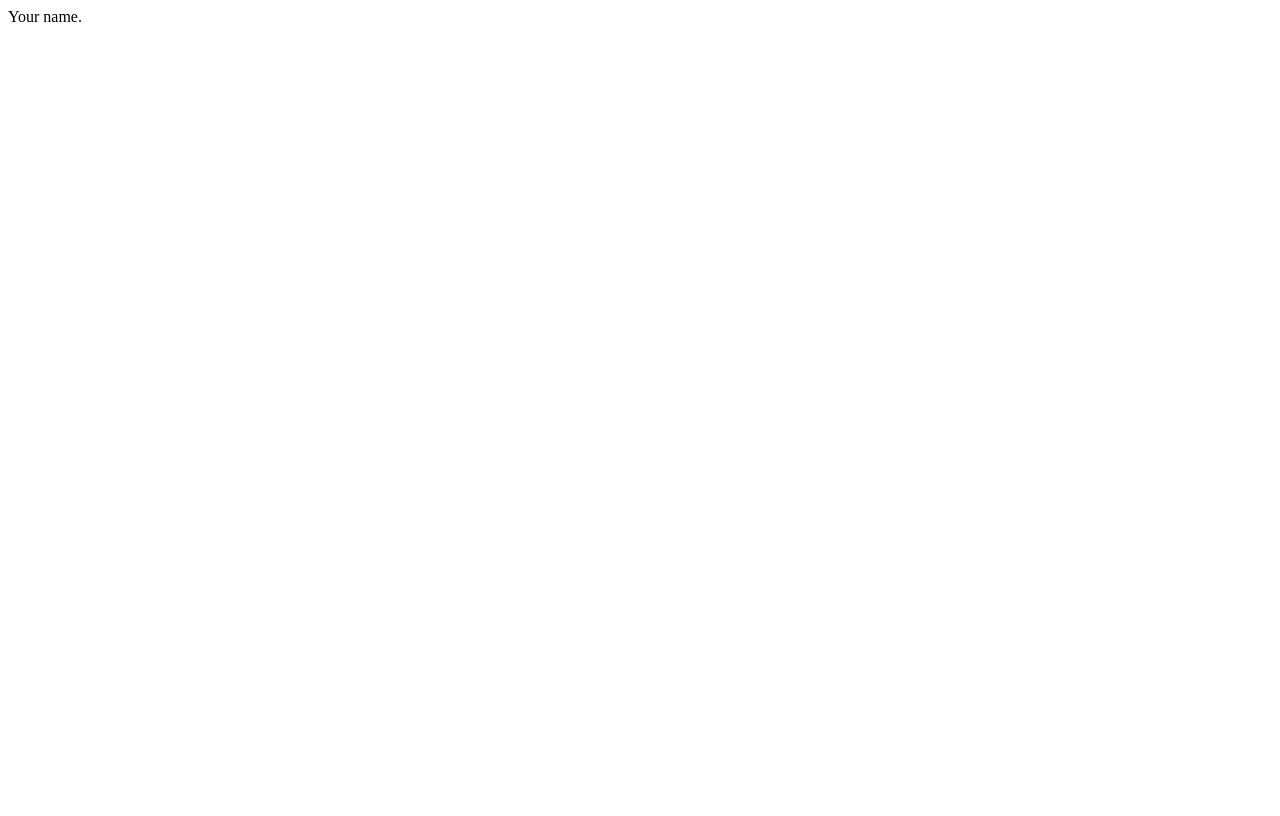
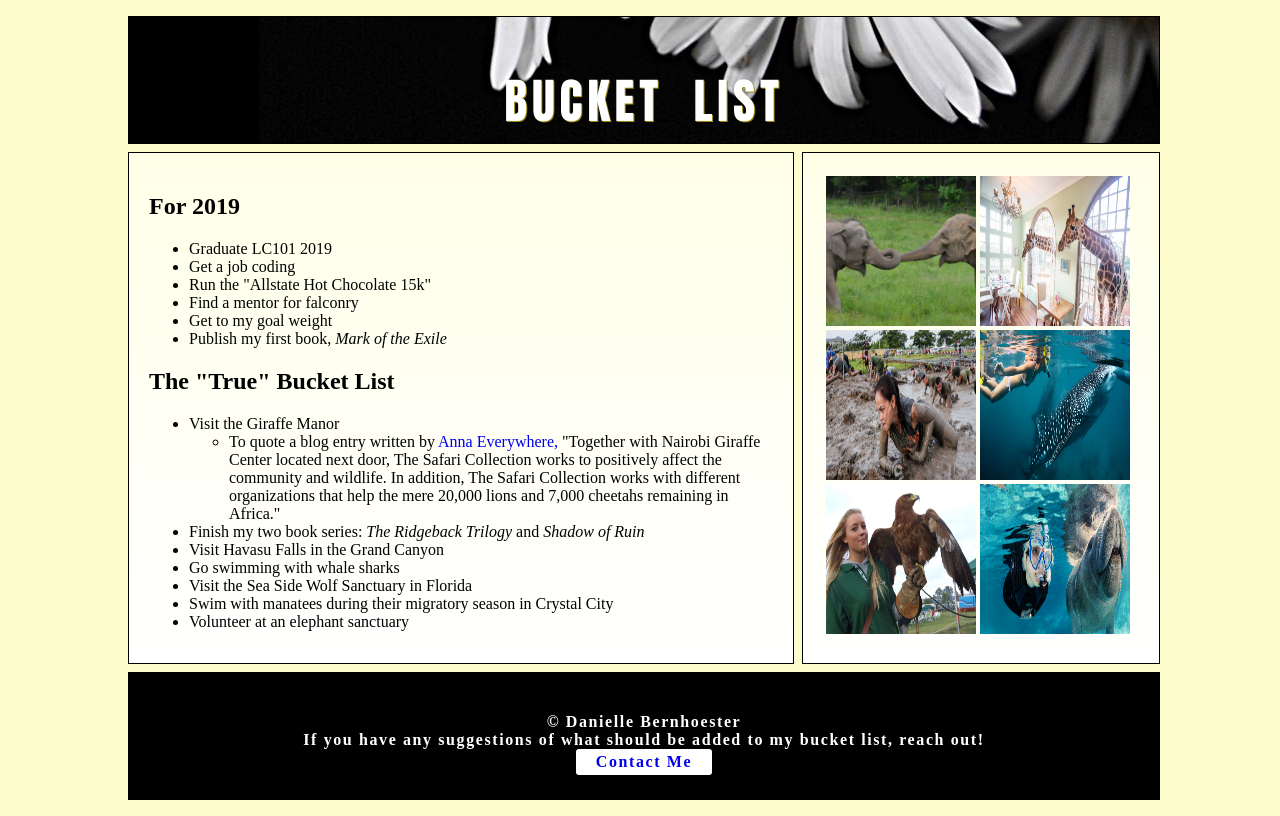
Before and after one commit to programmingdanielle/html-me-something, a plain HTML site: page index.html in a window 1280 px wide. Drawn offline with Linux system fonts and the light colour scheme.

Commit message:
Updated index, style and added images

```diff
--- a/index.html
+++ b/index.html
@@ -1 +1,67 @@
-<p>Your name.</p>
+<!DOCTYPE html>
+<html>
+<head>
+    <title>Bucket List</title>
+    <link rel="stylesheet" type="text/css" href="style.css">
+</head>
+
+<body>
+
+<div id="container">
+
+<header>
+    <h3>Bucket List</h3>
+</header>
+
+<main>
+
+    <h2>For 2019</h2>
+    <ul>
+    <li>Graduate LC101 2019</li>
+        <li>Get a job coding</li>
+        <li>Run the "Allstate Hot Chocolate 15k"</li>
+        <li>Find a mentor for falconry</li>
+        <li>Get to my goal weight</li>
+        <li>Publish my first book, <i>Mark of the Exile</i></li>
+    </ul>
+
+    <h2>The "True" Bucket List</h2>
+
+    <ul>
+        <li>Visit the Giraffe Manor</li>
+            <ul>
+                <li><article>To quote a blog entry written by <a href="https://annaeverywhere.com/giraffe-manor-kenya/" target="_blank">Anna Everywhere, </a>"Together with Nairobi Giraffe Center located next door, The Safari Collection works to positively affect the community and wildlife. In addition, The Safari Collection works with different organizations that help the mere 20,000 lions and 7,000 cheetahs remaining in Africa."</article></li>
+            </ul>
+        <li>Finish my two book series: <I>The Ridgeback Trilogy</I> and <i>Shadow of Ruin</i></li>
+        <li>Visit Havasu Falls in the Grand Canyon</li>
+        <li>Go swimming with whale sharks</li>
+        <li>Visit the Sea Side Wolf Sanctuary in Florida</li>
+        <li>Swim with manatees during their migratory season in Crystal City</li>
+        <li>Volunteer at an elephant sanctuary</li>
+    </ul>
+
+</main>
+
+<aside>
+    <div class="images">
+        <img src="images/ele%20button%203.jpg" width="150" height="150" alt="Elephant Sanctuary">
+        <img src="images/giraffe%20manor.jpg" width="150" height="150" alt="Giraffe Manor">
+        <img src="images/toughmudder.jpg" width="150" height="150" alt="Tough Mudder">
+        <img src="images/swim%20with%20whale%20shark.jpg" width="150" height="150" alt="Swim with whale shark!">
+        <img src="images/falconry.jpg" width="150" height="150" alt="Falconry">
+        <img src="images/manatee.jpg" width="150" height="150" alt="Swim with manatees">
+    </div>
+</aside>
+
+
+    <footer>
+        &copy; Danielle Bernhoester<br>
+        If you have any suggestions of what should be added to my bucket list, reach out!
+        <div class="contact"><a href="mailto:danibernhoester@gmail.com">Contact Me</a></div>
+    </footer>
+
+</div>
+
+</body>
+
+</html>
--- a/style.css
+++ b/style.css
@@ -0,0 +1,82 @@
+body {
+    margin: 0 auto;
+    max-width: 80%;
+    padding: 1em 0;
+    background-color: #fcfccc;
+}
+
+#container {
+    display: grid;
+    grid-template-columns: 65% 35%;
+    grid-template-rows: 10vw 40vw 10vw;
+    grid-gap: 0.5em;
+}
+
+header,
+footer {
+    grid-column: 1 / span 2;
+    border: solid 1px black;
+}
+
+header {
+    background-color: black;
+    background-image: url(images/bg.jpg);
+    background-position: right bottom;
+    background-repeat: no-repeat;
+}
+
+h3 {
+    text-shadow: 1px 1px #9b870c;
+    color: white;
+    font-size: 3em;
+    text-transform: uppercase;
+    letter-spacing: 0.1em;
+    word-spacing: 0.3em;
+    text-align: center;
+    font-family: "Impact"
+}
+
+main,
+aside {
+    border: solid 1px black;
+    background-color: yellow;
+    background-image: linear-gradient(#ffffe8, white);
+}
+
+main {
+    padding: 20px;
+}
+
+.images {
+    padding: 23px;
+}
+
+img:hover {
+    opacity: 0.5;
+}
+
+footer {
+    text-align: center;
+    font-weight: bold;
+    letter-spacing: 0.1em;
+    padding: 40px 20px 20px 20px;
+    background-color: black;
+    color: white;
+}
+
+.contact {
+    background-color: white;
+    width: 13%;
+    border-radius: 3px;
+    margin: 0 auto;
+    padding: 4px;
+}
+
+a {
+    text-decoration: none;
+}
+
+a:hover {
+    text-decoration: underline;
+    color: red;
+}
```
Also changed, not shown: images/back.jpg (added), images/bg.jpg (added), images/ele button 3.jpg (added), images/elephant-sanc.jpg (added), images/elephant-sanc3.jpg (added), images/elephant.jpeg (added), images/falconry.jpg (added), images/giraffe manor.jpg (added), images/havasu falls.jpg (added), images/manatee.jpg (added), images/swim with whale shark.jpg (added), images/toughmudder.jpg (added), images/wolf.jpg (added).
